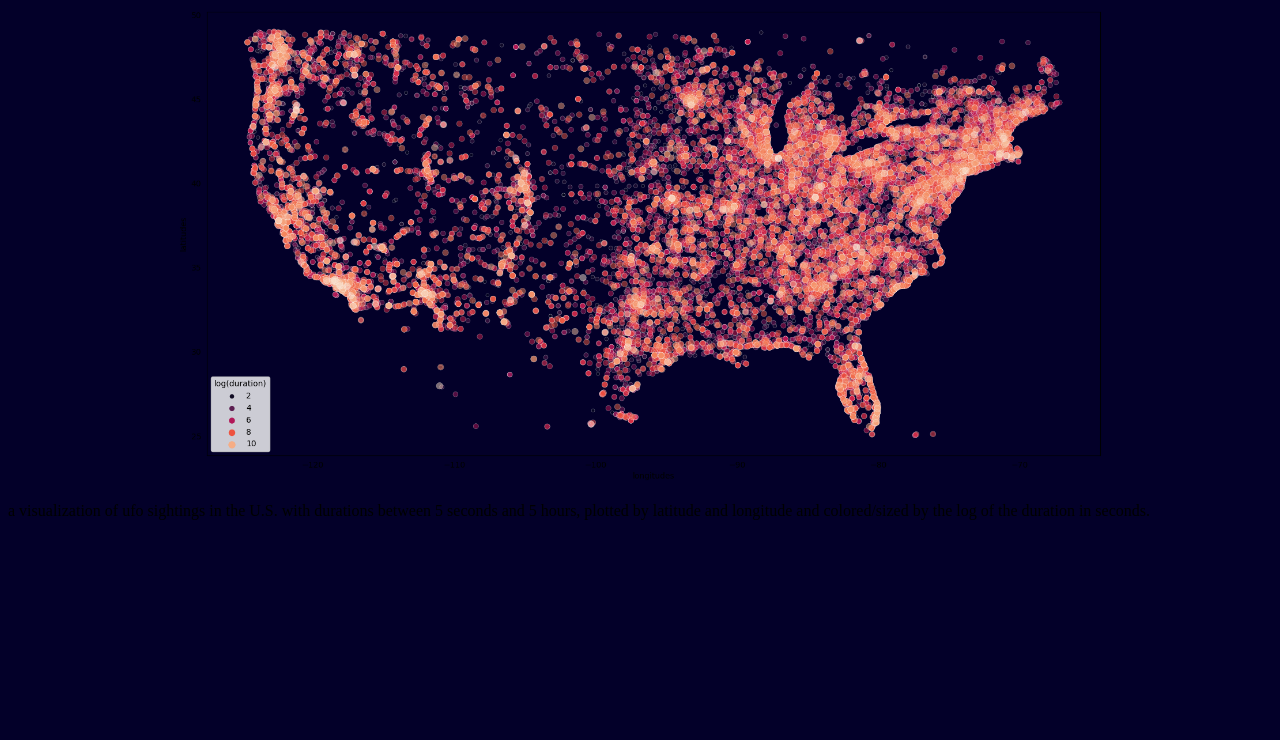
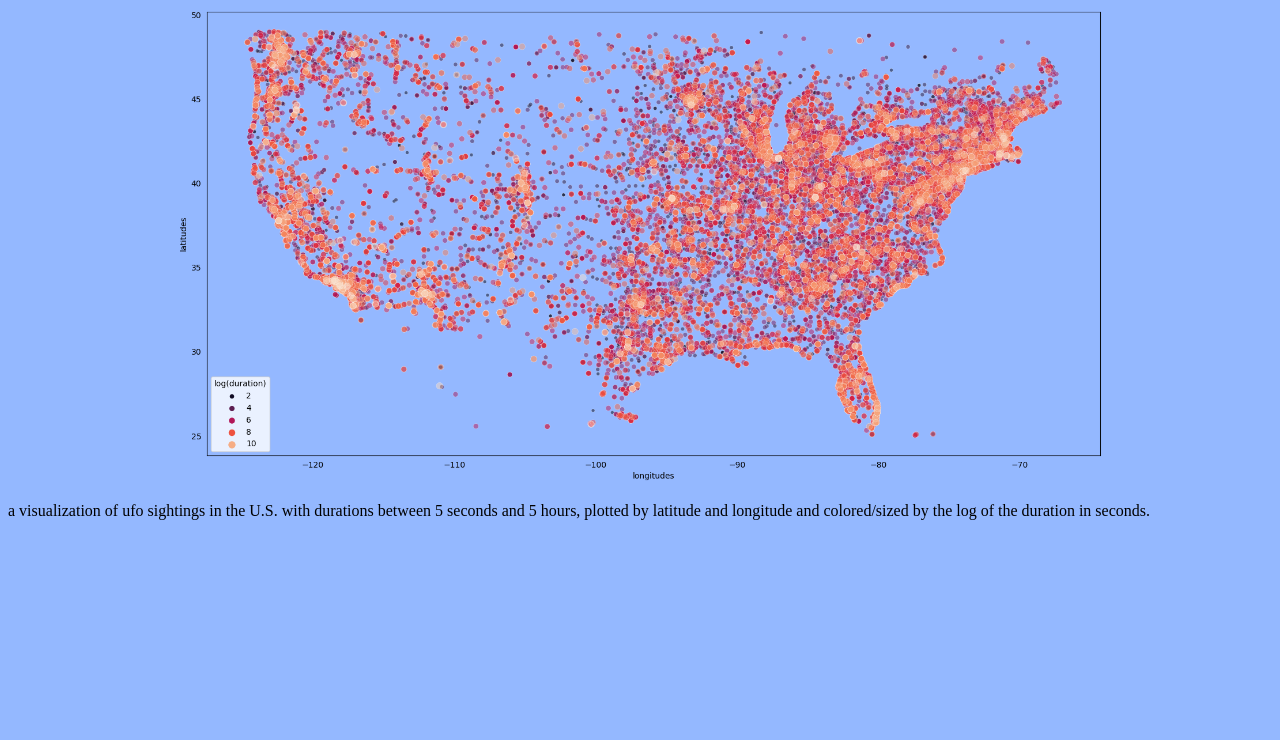
Before and after one commit to oeschutz/cs_241_project, a plain HTML site: page index.html in a window 1280 px wide. Shown: the part 60-800 px from the top of the page. Drawn offline with Linux system fonts and the light colour scheme.

Commit message:
Update index.html

```diff
--- a/index.html
+++ b/index.html
@@ -1,4 +1,4 @@
-<body bgcolor = "#030029">
+<body bgcolor = "#94b8ff">
 <h1>Data Visualization</h1>
 <center>
   <img src = "test_us9.png" height = 480px>
```
